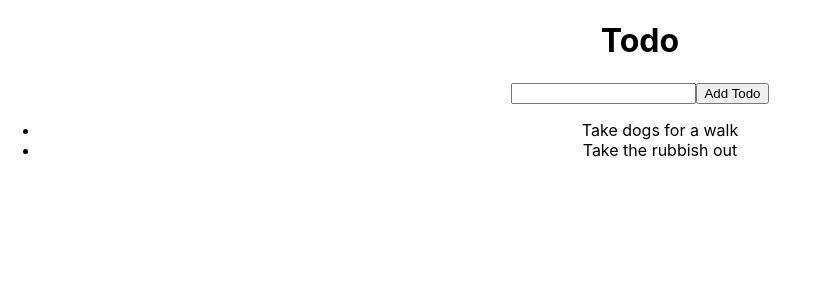
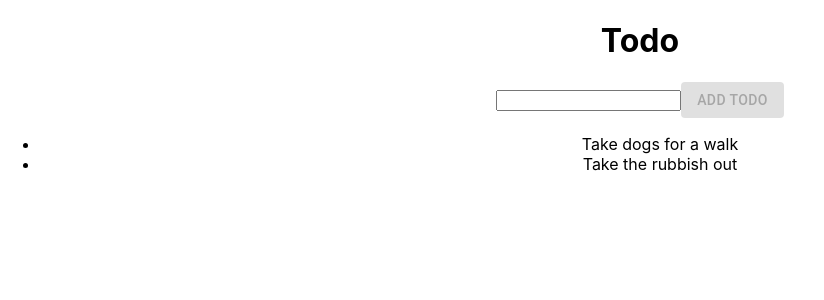
Before and after one commit to seyiaddy/todo-app-react, a React (Create React App) app: page / in a window 1280 px wide. Shown: the top 300 px of the page, without its empty margins (0-824 px from the left). Built offline with nearby package versions, Linux system fonts and the light colour scheme.

Commit message:
added material-ui

```diff
--- a/package.json
+++ b/package.json
@@ -3,6 +3,7 @@
   "version": "0.1.0",
   "private": true,
   "dependencies": {
+    "@material-ui/core": "^4.11.2",
     "@testing-library/jest-dom": "^5.11.6",
     "@testing-library/react": "^11.2.2",
     "@testing-library/user-event": "^12.6.0",
--- a/src/App.js
+++ b/src/App.js
@@ -1,5 +1,6 @@
 import "./App.css";
 import React, { useState } from "react";
+import { Button } from "@material-ui/core";
 
 function App() {
   const [todos, setTodos] = useState([
@@ -23,7 +24,9 @@
           value={input}
           onChange={(e) => setInput(e.target.value)}
         />
-        <button type="submit" onClick={addTodo}>Add Todo</button>
+        <Button type="submit" onClick={addTodo} variant="contained" color="primary" disabled={!input}>
+          Add Todo
+        </Button>
       </form>
 
       <ul>
```
Also changed, not shown: 2 other files (tests, documents, lock files or other folders).
